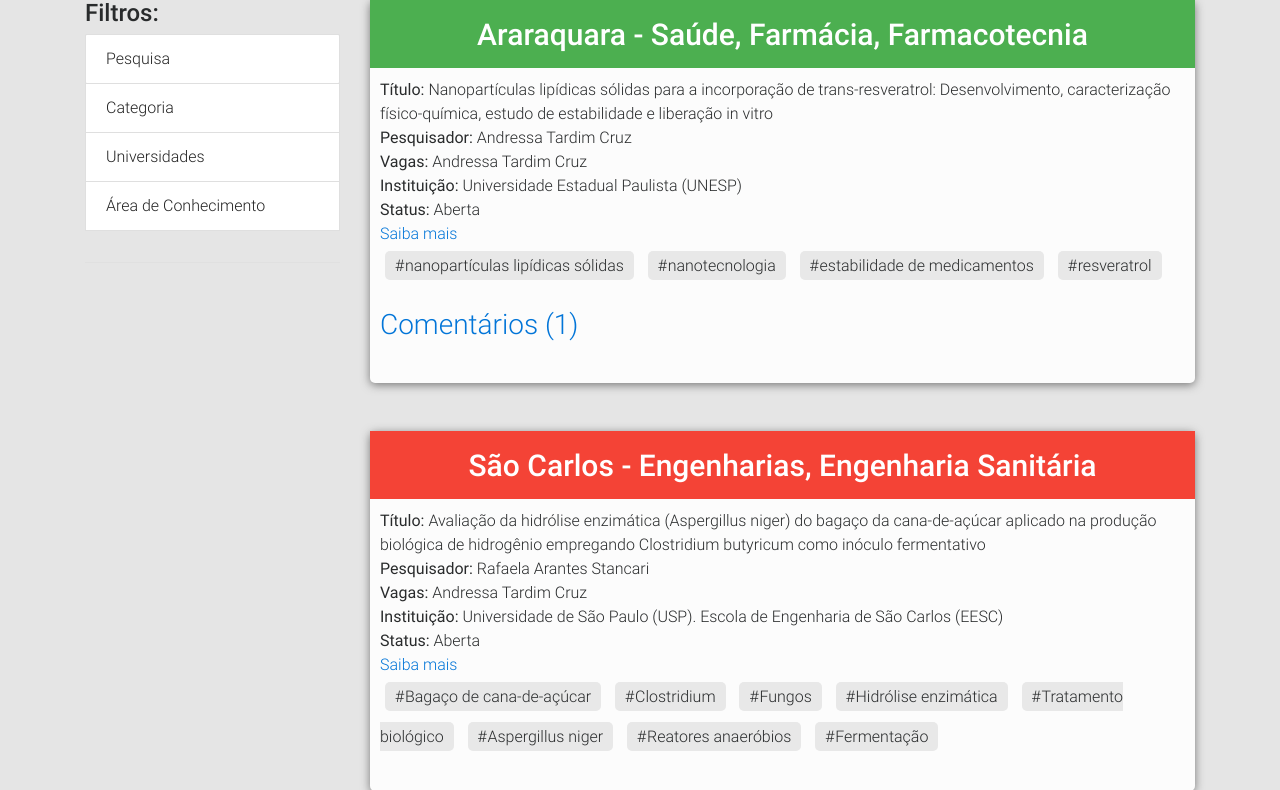
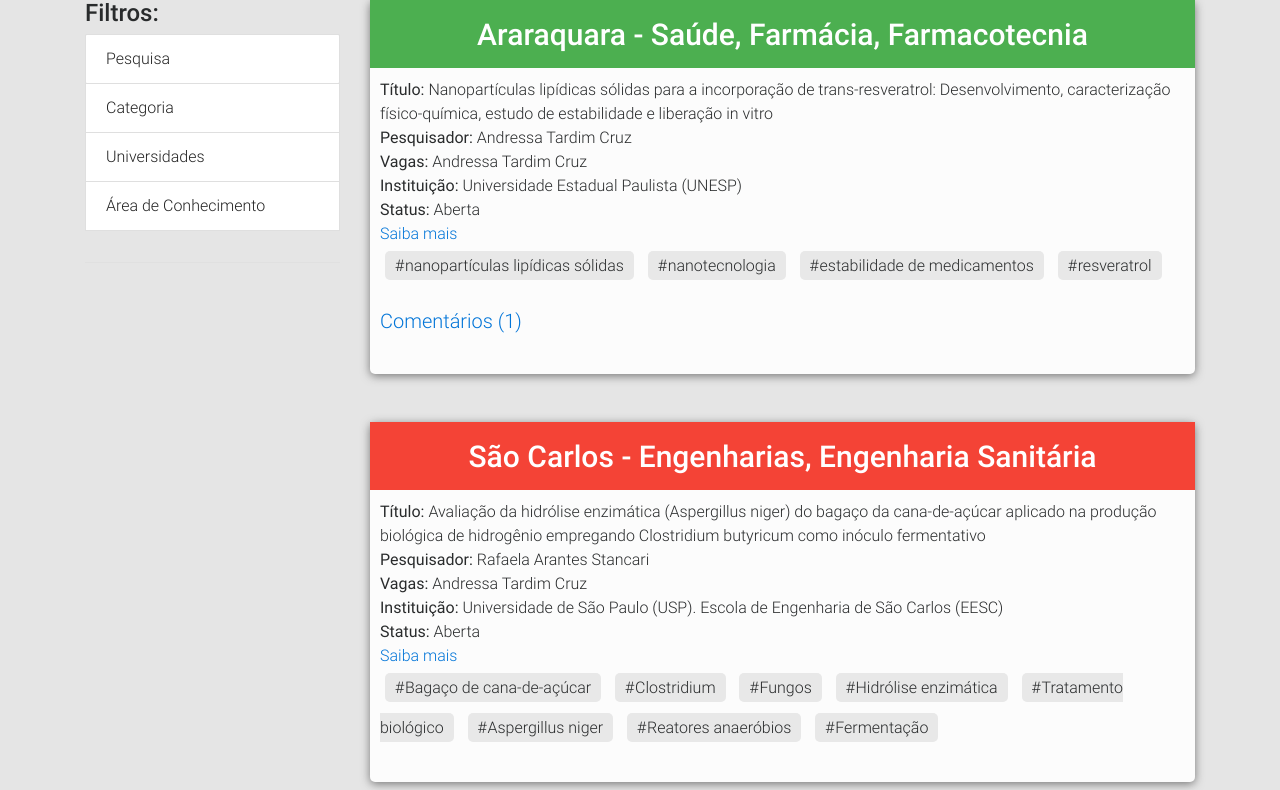
Before and after one commit to pedro823/HackathonUSP17, a PHP site: page / in a window 1280 px wide. Shown: the part 104-894 px from the top of the page. Run offline with PHP 8.4, Linux system fonts and the light colour scheme; some libraries are stand-ins or nearby versions.

Commit message:
melhorias nos comentarios

```diff
--- a/template/blog-home-page/css/style.css
+++ b/template/blog-home-page/css/style.css
@@ -62,6 +62,8 @@ body{
 .btn{
     float: right;
     background-color: #000;
+
+    padding: 1px 10px;
 }
 
 .viewmore{
@@ -76,3 +78,11 @@ body{
     display: none;
     font-family: "Roboto";
 }
+
+.comment h3{
+    font-size: 20px;
+}
+
+.comment .btn{
+    padding: 50px;
+}
--- a/template/blog-home-page/index.html
+++ b/template/blog-home-page/index.html
@@ -289,7 +289,7 @@
                             <span class="post-tag">#resveratrol</span>
                             <br>
                             <br>
-                            <a class="viewMoreButtonBelow" href="javascript:void()"><h3>Comentários (1)</h3></a>
+                            <a class="viewMoreButtonBelow comment" href="javascript:void()"><h3>Comentários (1)</h3></a>
                             <div class="viewmore">
                                 <hr>
                                 <div class="comment"><b>José Cardoso:</b> Achei interessante! Tenho interesse em participar.</div>
```
Lines whose indentation alone changed are shown as unchanged.
